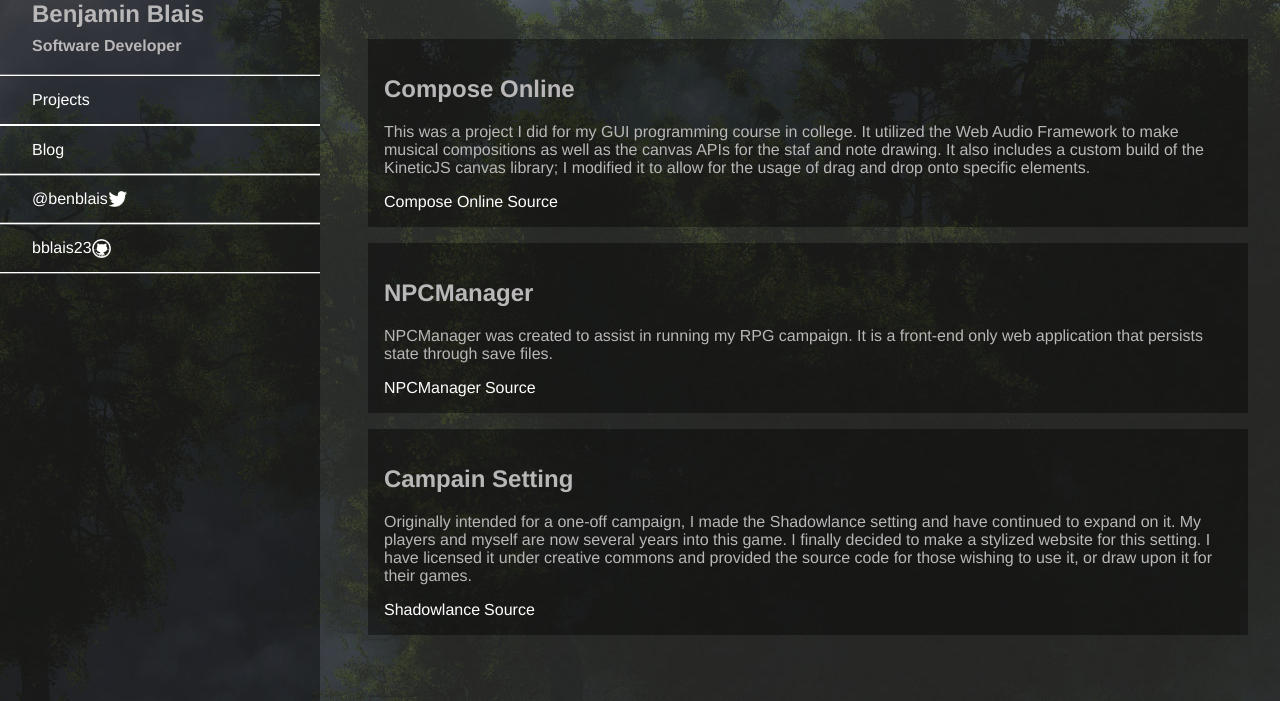
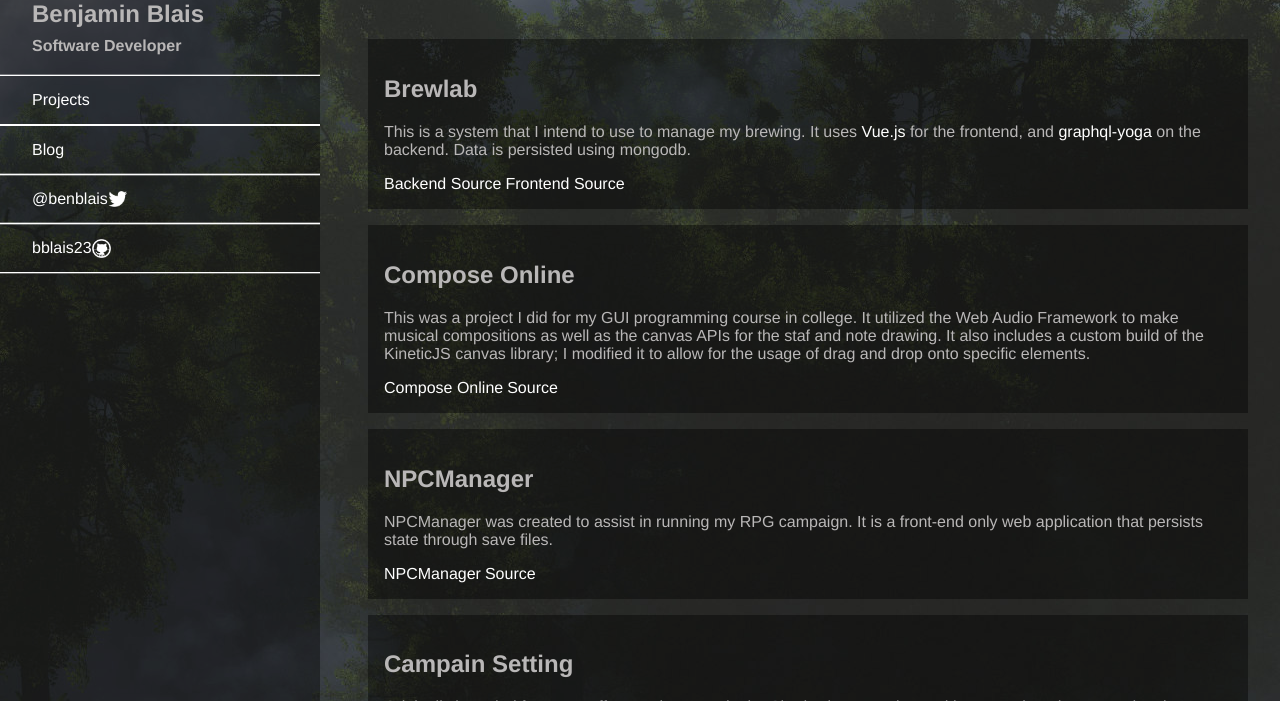
Before and after one commit to bblais23/bblais23.github.io, an Eleventy site: page src/projects/index.html in a window 1280 px wide. Shown: the part 99-800 px from the top of the page. Built offline with nearby package versions, Linux system fonts and the light colour scheme; Eleventy itself is replaced by a stand-in of ours; files that its build step writes are made by us from their sources.

Commit message:
Add brewlab to projects

```diff
--- a/src/projects/index.html
+++ b/src/projects/index.html
@@ -3,6 +3,18 @@ layout: main.njk
 ---
       <article class="article">
        <h1>Projects</h1>
+
+      <section class="section article-content-box">
+        <h2>Brewlab</h2>
+        <p>
+          This is a system that I intend to use to manage my brewing. It uses <a href="https://vuejs.org/" rel="noopener noreferrer" target="_blank">Vue.js</a>
+          for the frontend, and <a href="https://github.com/prisma/graphql-yoga" rel="noopener noreferrer" target="_blank">graphql-yoga</a> on the backend.
+          Data is persisted using mongodb.
+        </p>
+        <a href="https://github.com/bblais23/brewlab-backend" rel="noopener noreferrer" target="_blank">Backend Source</a>
+        <a href="https://github.com/bblais23/brewlab-frontend" rel="noopener noreferrer" target="_blank">Frontend Source</a>
+       </section>
+
        <section class="section article-content-box">
         <h2>Compose Online</h2>
         <p>This was a project I did for my GUI programming course in college. It utilized the Web Audio Framework to make musical compositions as well as the canvas APIs for the staf and note drawing. It also includes a custom build of the KineticJS canvas library; I modified it to allow for the usage of drag and drop onto specific elements.</p>
```
